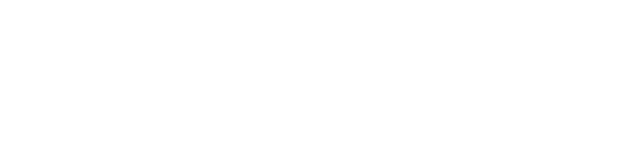
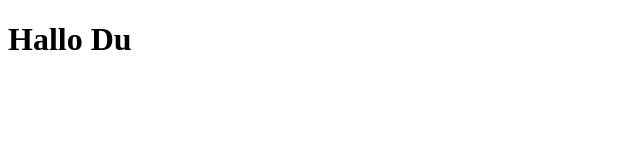
Before and after one commit to AnikaMayer/project_test, a plain HTML site: page index.html in a window 1280 px wide. Shown: the whole page, without its empty margins (0-640 px from the left). Drawn offline with Linux system fonts and the light colour scheme.

Commit message:
H1 added

```diff
--- a/index.html
+++ b/index.html
@@ -6,6 +6,7 @@
     <title>Document</title>
 </head>
 <body>
-
+    <h1>Hallo Du
+    </h1>
 </body>
 </html>
```
